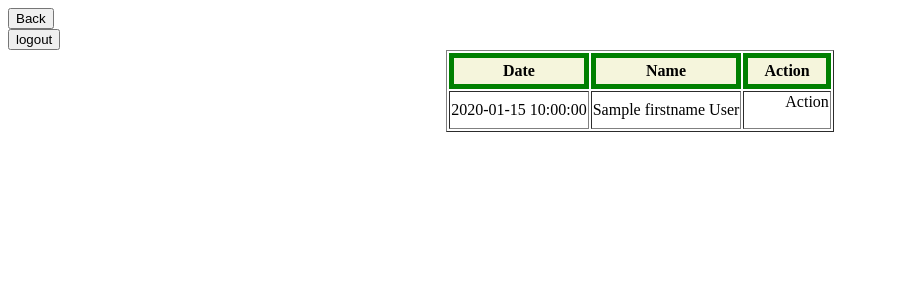
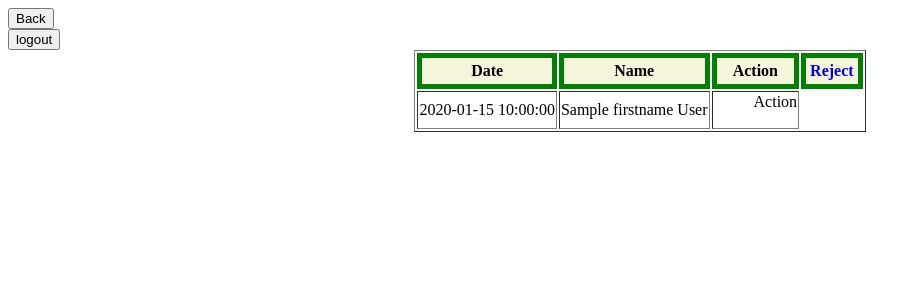
Before and after one commit to kdgupta/lms, a CodeIgniter app: the page made by application/views/admin_requested_users.php in a window 1280 px wide. Shown: the top 300 px of the page, without its empty margins (0-921 px from the left). Run offline with CodeIgniter, Linux system fonts and the light colour scheme; a user stored in the database is signed in; the template is opened without the code that fills it: most values are stand-ins (such as "Sample title", 1, 10 or a date in 2020); data that the repository does not hold is empty.

Commit message:
reject part

```diff
--- a/application/models/assignbook_model.php
+++ b/application/models/assignbook_model.php
@@ -77,7 +77,7 @@ class assignbook_model extends CI_Model {
         $this->db->query("UPDATE books SET available='1' where book_id= $rt ");
         // $this->db->query("UPDATE user_req SET status='1' where book_id= $rt ");
 
-        $this->db->query("DELETE FROM user_req where book_id= $rt ");
+        $this->db->query("DELETE  FROM user_req where book_id= $rt ");
 
 
         $ret = $this->db->trans_complete();
--- a/application/views/admin_requested_users.php
+++ b/application/views/admin_requested_users.php
@@ -107,6 +107,9 @@
     <th style="text-align: center;"><font size="3">  Name </font></th>
 
     <th style="text-align: center;"><font size="3">  Action </font></th>
+    <th style="text-align: center;"><font size="3">
+    <a href='<?= WEBSITE ?>admin_books/return_book?book_id=<?php echo $row['book_id']; ?>'>
+                                    Reject</a></font></th>
 
     <?php foreach ($userdata as $row) { ?>
         <tr>
@@ -124,10 +127,6 @@
                         <ul class ="submenu">
                             <li><a href='<?= WEBSITE ?>admin_books/approved_books_records?id=<?php echo $row['id']; ?>' >
                                     Approve</a></li>
-                            <li><input type='disable'>
-                                <a href='<?= WEBSITE ?>admin_books/return_book?book_id=<?php echo $row['book_id']; ?>'>
-                                    Reject</a>
-                            </li>
                         </ul></li>
                 </ul>
 
```
